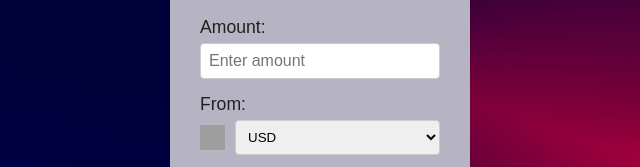
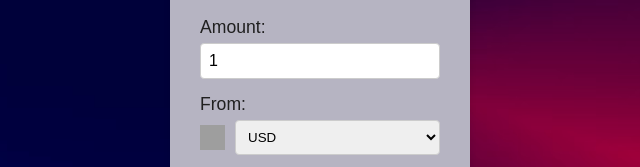
Before and after one commit to WAHIDUL-ISLAM/Currency_Converter, a plain HTML site: page index.html in a window 1280 px wide. Shown: the part 264-431 px from the top of the page, 320-960 px from the left. Drawn offline with Linux system fonts and the light colour scheme; grey boxes are pictures that could not be loaded.

Commit message:
Update index.html

```diff
--- a/index.html
+++ b/index.html
@@ -12,7 +12,7 @@
     <form id="converter-form">
       <div class="input-group">
         <label for="amount">Amount:</label>
-        <input type="number" id="amount" placeholder="Enter amount" required>
+        <input type="number" id="amount" value="1" placeholder="Enter amount" required>
       </div>
       <div class="input-group">
         <label for="from-currency">From:</label>
```
